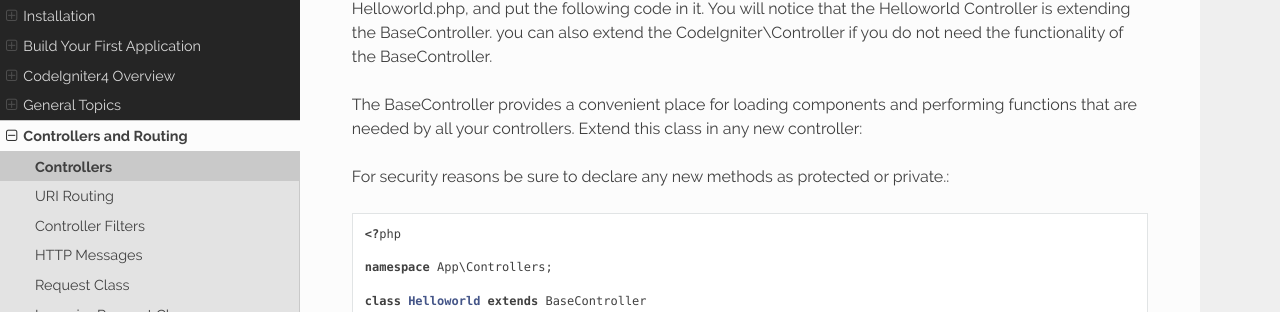
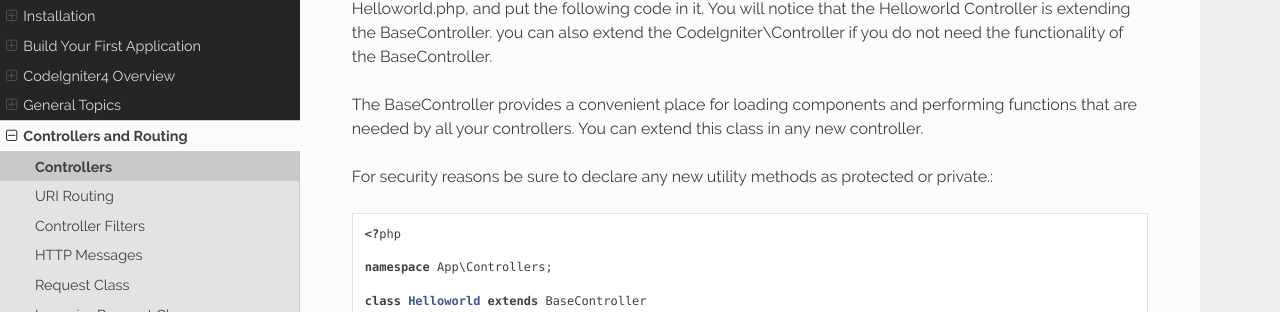
Before and after one commit to NEKOGET/ci4_user_guide_src, a Sphinx documentation site: the page built from source/incoming/controllers.rst, in a window 1280 px wide and 900 px high, scrolled down 791 px. Shown: the part 165-477 px from the top of the window. Built offline with Sphinx 7.4.7 and the Read the Docs theme 2.0.0, drawn with Linux system fonts in a browser that asks for light colours; some of the changed text lies outside the part shown.

```diff
--- a/source/incoming/controllers.rst
+++ b/source/incoming/controllers.rst
@@ -30,9 +30,9 @@ and put the following code in it. You will notice that the Helloworld Controller
 also extend the CodeIgniter\\Controller if you do not need the functionality of the BaseController.
 
 The BaseController provides a convenient place for loading components and performing functions that are needed by all your
-controllers. Extend this class in any new controller:
+controllers. You can extend this class in any new controller.
 
-For security reasons be sure to declare any new methods as protected or private.::
+For security reasons be sure to declare any new utility methods as protected or private.::
 
     <?php
 
```
Also changed, not shown: other parts of source/incoming/controllers.rst (+0 -1 lines).
